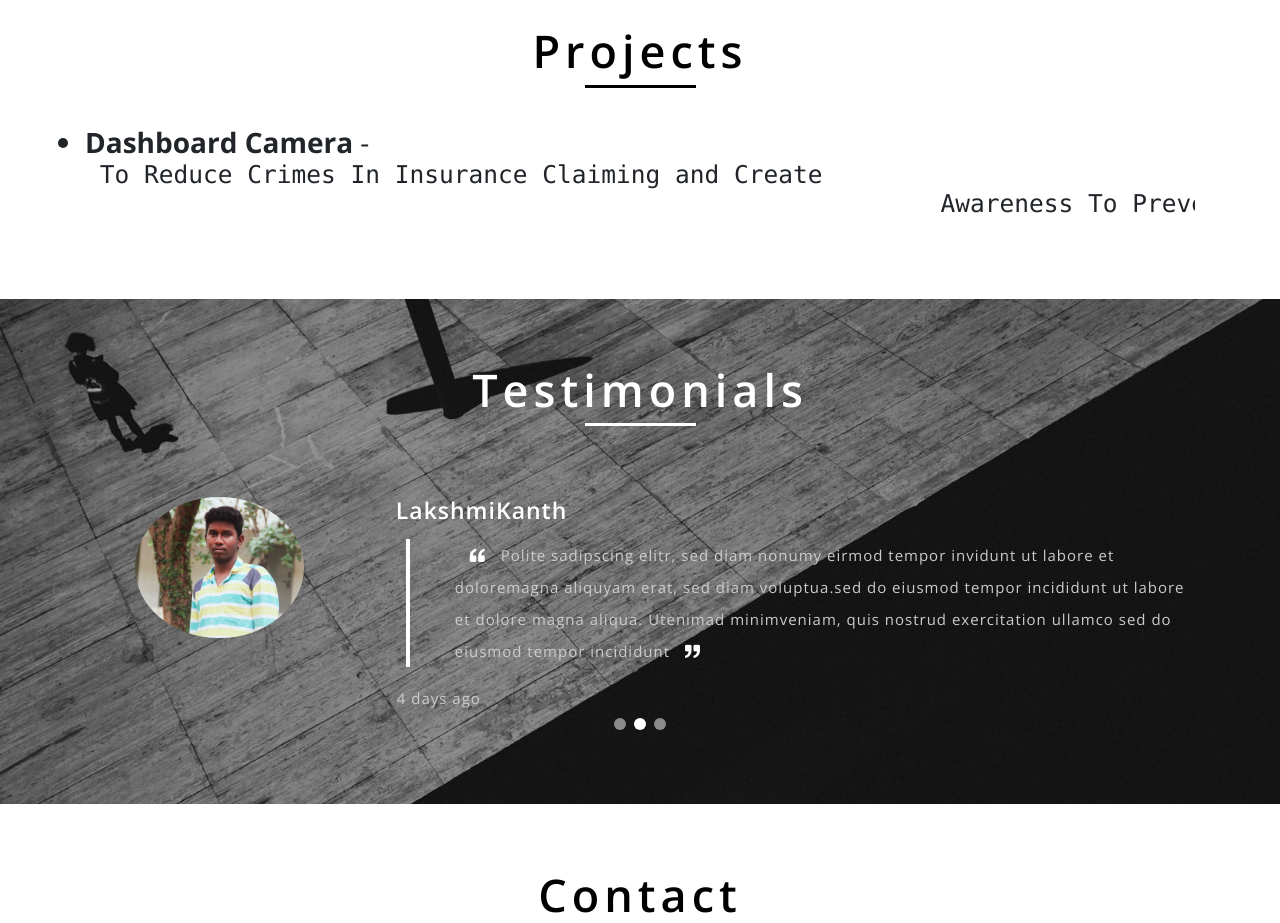
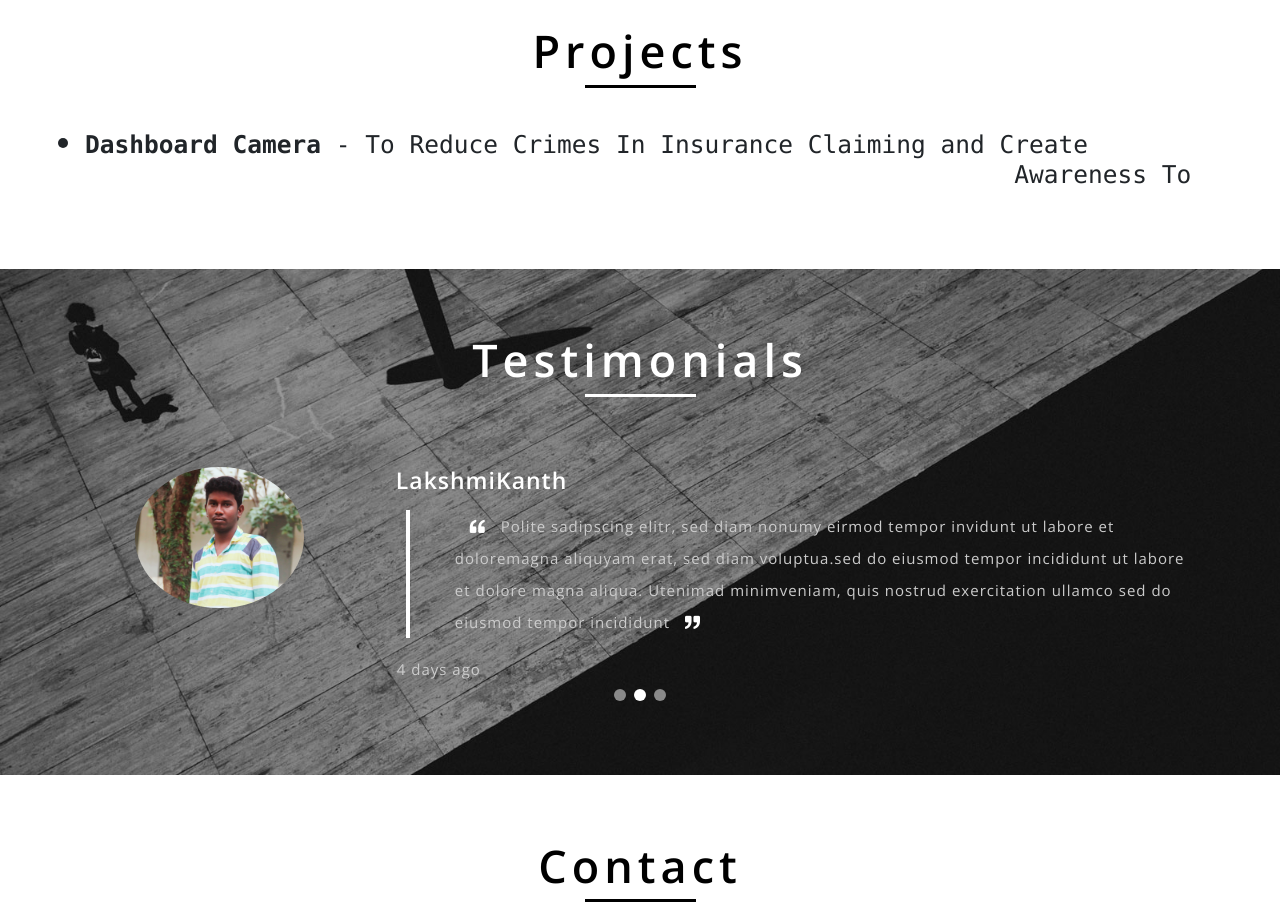
Before and after one commit to AYYANDURAI/ayyandurai.github.io, a plain HTML site: page index.html in a window 1280 px wide. Shown: the part 2540-3463 px from the top of the page. Drawn offline with nearby package versions, Linux system fonts and the light colour scheme.

Commit message:
Update index.html

```diff
--- a/index.html
+++ b/index.html
@@ -221,8 +221,8 @@
 		<div class="container py-3">
 		<h3 class="heading">Projects</h3><br></br>
 		<ul>
-			<h3><li><b>Dashboard Camera</b> - <pre> To Reduce Crimes In Insurance Claiming and Create
-				                          Awareness To Prevent Accidents.</pre></li></h3>
+			<h3><li><pre><b>Dashboard Camera</b> - To Reduce Crimes In Insurance Claiming and Create
+				                               Awareness To Prevent Accidents.</pre></li></h3>
 	        </ul>
 		</div>
 	 </div>
```
